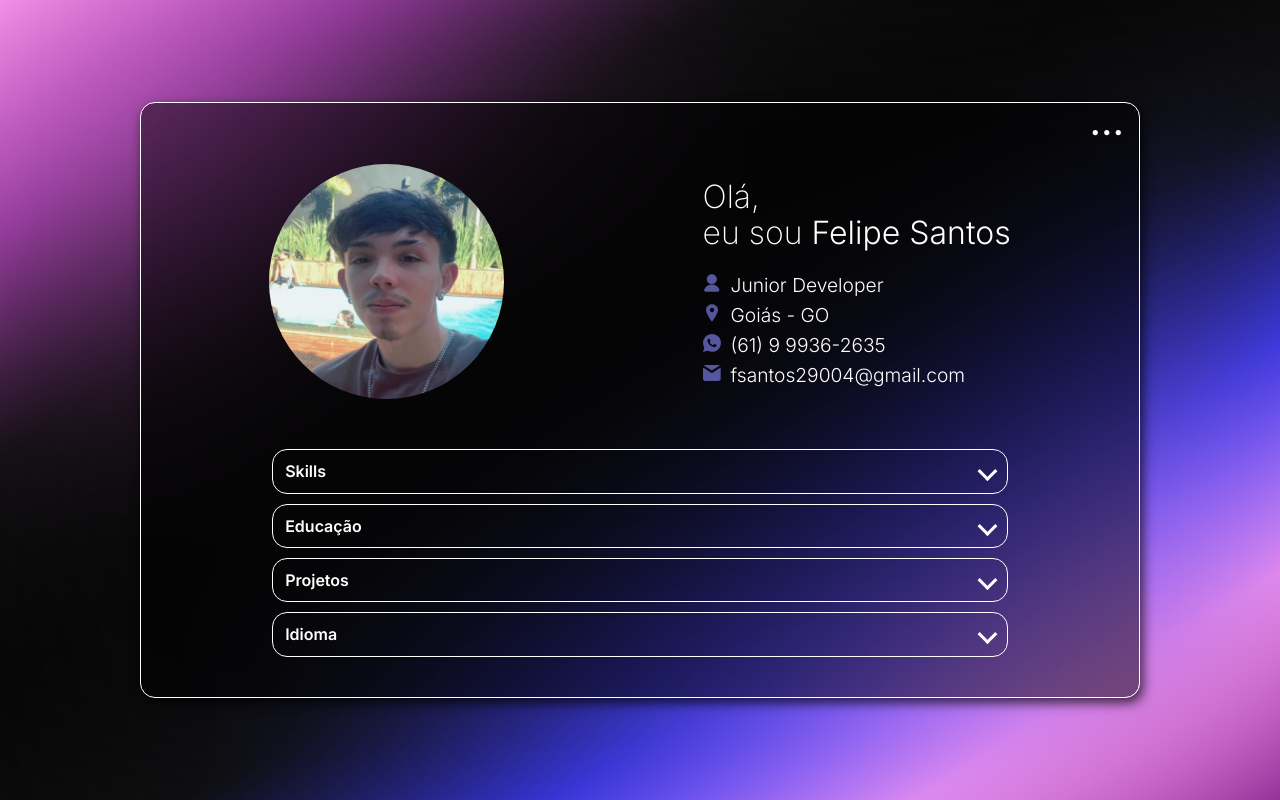
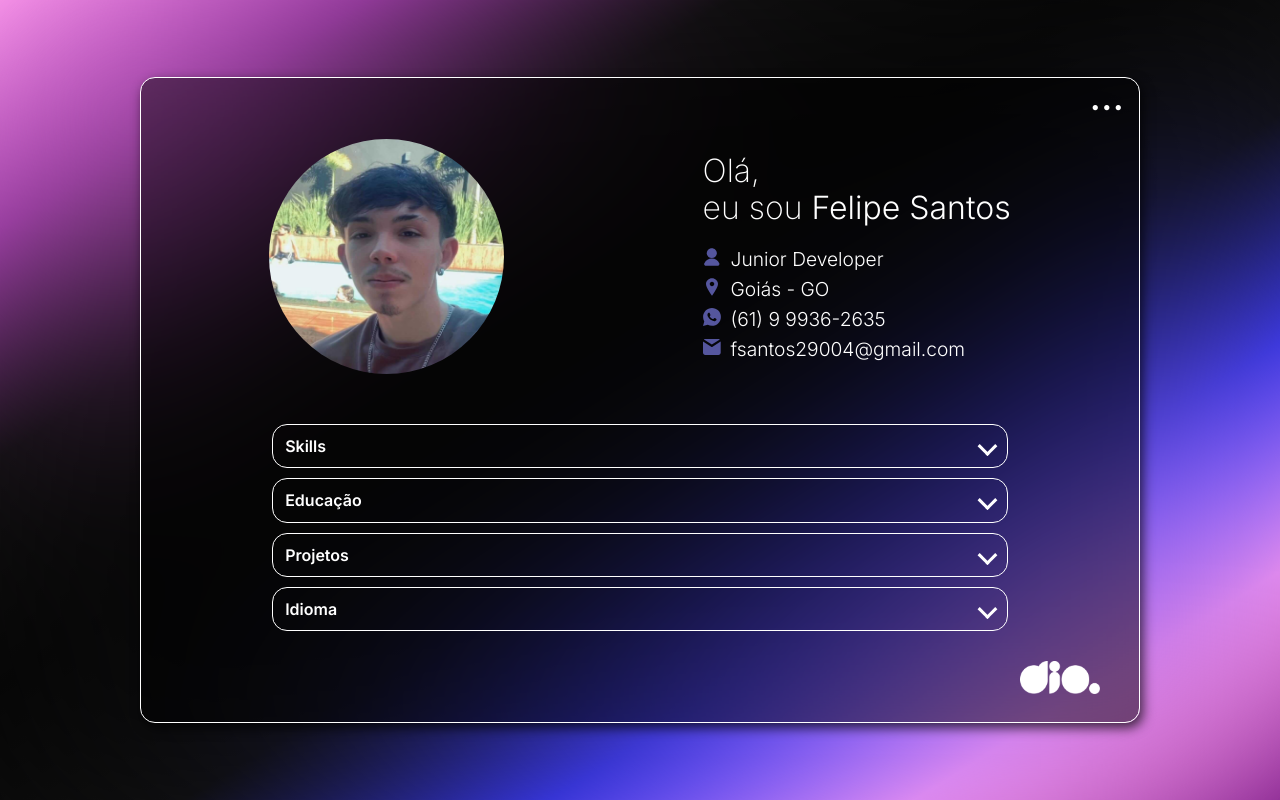
Before and after one commit to fsantosandrade/portfolio, a plain HTML site: page index.html in a window 1280 px wide. Drawn offline with nearby package versions, Linux system fonts and the light colour scheme.

Commit message:
carimbando com selo DIO

```diff
--- a/assets/css/mediaquery.css
+++ b/assets/css/mediaquery.css
@@ -25,6 +25,10 @@
 
     section > #infos > li {
         width: 90%;
+    }
+
+    main > footer {
+        width: 95%;
     }
 }
 
@@ -58,4 +62,8 @@
     section > #infos > li {
         width: 80%;
     }
+
+    main > footer {
+        width: 95%;
+    }
 }
--- a/assets/css/mobilePage.css
+++ b/assets/css/mobilePage.css
@@ -128,3 +128,14 @@ section > #infos > li > .header-acordeon {
 section > #infos > li > .header-acordeon > span{
     font-weight: 600;
 }
+
+main > footer {
+    width: 95%;
+    display: flex;
+    justify-content: flex-end;
+}
+
+main > footer > a > img {
+    max-width: 80px;
+    padding: 5px 0 10px 0;
+}
--- a/index.html
+++ b/index.html
@@ -95,6 +95,9 @@
                 </li>
             </ul>
         </section>
+        <footer>
+            <a href="https://www.dio.me/" target="_blank"><img src="assets/images/dio.png" alt="dio"></a>
+        </footer>
     </main>
     <script src="assets/js/trigger.js"></script>
     <script src="assets/js/api.js"></script>
```
Also changed, not shown: assets/images/angular-w.png (added), assets/images/dio.png (added).
